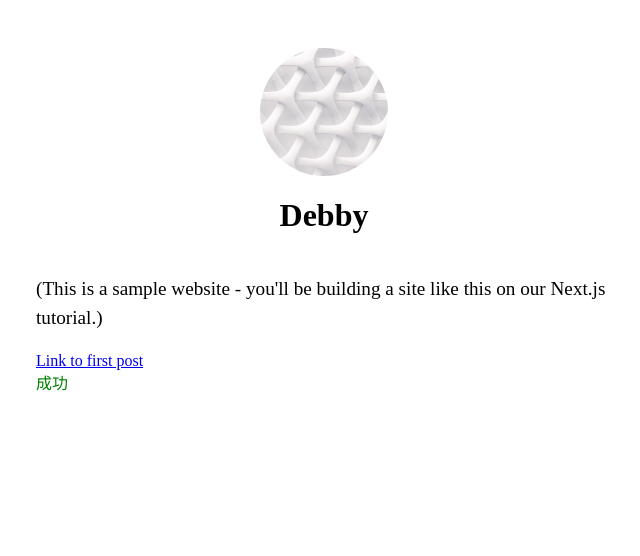
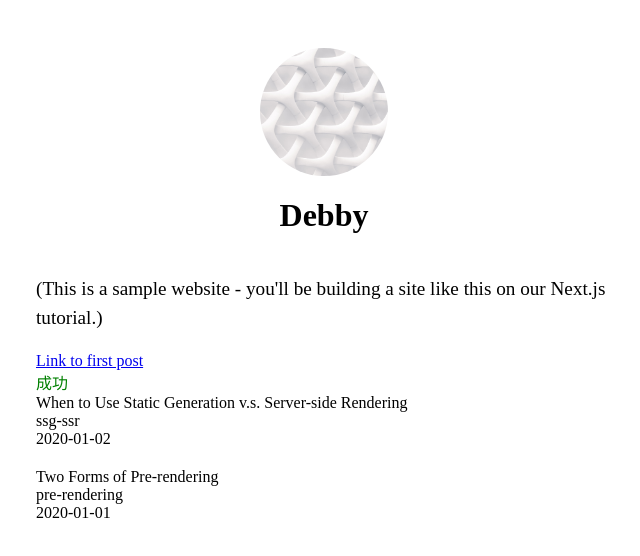
Before and after one commit to purple1007/next-js-project, a Next.js app: page / in a window 1280 px wide. Shown: the top 556 px of the page, without its empty margins (316-956 px from the left). Built offline with nearby package versions, Linux system fonts and the light colour scheme.

Commit message:
Add posts date to index

```diff
--- /dev/null
+++ b/lib/posts.js
@@ -0,0 +1,37 @@
+import fs from 'fs'
+import path from 'path'
+import matter from 'gray-matter'
+
+const postsDirectory = path.join(process.cwd(),'posts')
+
+export function getSortedPostsData() {
+  // Get file names under /posts
+  const fileNames = fs.readdirSync(postsDirectory)
+  const allPostsData = fileNames.map(fileName => {
+    // Remove ".md" from file name to get id
+    const id = fileName.replace(/\.md$/,'')
+
+    // Read markdown file as string
+    const fullPath = path.join(postsDirectory, fileName)
+    const fileContents = fs.readFileSync(fullPath, 'utf8')
+
+    // Use gray-matter to parse the post metadate section
+    const matterResult = matter(fileContents)
+
+    // Combine the data with the id
+    return {
+      id,
+      ...matterResult.data
+    }
+
+  })
+
+  // Sourt posts by date
+  return allPostsData.sort((a,b) => {
+    if (a.date < b.date) {
+      return 1
+    } else {
+      return -1
+    }
+  })
+}
--- a/package.json
+++ b/package.json
@@ -9,10 +9,11 @@
   },
   "dependencies": {
     "classnames": "^2.2.6",
+    "gray-matter": "^4.0.2",
     "next": "9.3.5",
     "react": "16.13.1",
     "react-dom": "16.13.1",
     "sass": "^1.26.10",
-    "tailwindcss": "^1.8.3"
+    "tailwindcss": "^1.8.8"
   }
 }
--- a/pages/index.js
+++ b/pages/index.js
@@ -3,10 +3,20 @@
 import utilStyles from '../styles/utils.module.css'
 import Alert from '../components/alert'
 import Link from 'next/link'
+import { getSortedPostsData } from '../lib/posts'
 
 const AlertType = 'success'
 
-export default function Home() {
+export async function getStaticProps() {
+  const allPostsData = getSortedPostsData()
+  return {
+    props : {
+      allPostsData
+    }
+  }
+}
+
+export default function Home({ allPostsData }) {
   return (
     <Layout home>
       <Head>
@@ -22,6 +32,18 @@
           <a>Link to first post</a>
         </Link>
         <Alert type={AlertType}>成功</Alert>
+        <ul className ={utilStyles.list}>
+          {allPostsData.map(({ id, date, title }) =>(
+            <li className={utilStyles.listItem} key={id}>
+              {title}
+              <br/>
+              {id}
+              <br/>
+              {date}
+            </li>
+            ))}
+        </ul>
+
     </Layout>
     )
 }
--- /dev/null
+++ b/posts/pre-rendering.md
@@ -0,0 +1,11 @@
+---
+title: 'Two Forms of Pre-rendering'
+date: '2020-01-01'
+---
+
+Next.js has two forms of pre-rendering: **Static Generation** and **Server-side Rendering**. The difference is in **when** it generates the HTML for a page.
+
+- **Static Generation** is the pre-rendering method that generates the HTML at **build time**. The pre-rendered HTML is then _reused_ on each request.
+- **Server-side Rendering** is the pre-rendering method that generates the HTML on **each request**.
+
+Importantly, Next.js lets you **choose** which pre-rendering form to use for each page. You can create a "hybrid" Next.js app by using Static Generation for most pages and using Server-side Rendering for others.
--- /dev/null
+++ b/posts/ssg-ssr.md
@@ -0,0 +1,19 @@
+---
+title: 'When to Use Static Generation v.s. Server-side Rendering'
+date: '2020-01-02'
+---
+
+We recommend using **Static Generation** (with and without data) whenever possible because your page can be built once and served by CDN, which makes it much faster than having a server render the page on every request.
+
+You can use Static Generation for many types of pages, including:
+
+- Marketing pages
+- Blog posts
+- E-commerce product listings
+- Help and documentation
+
+You should ask yourself: "Can I pre-render this page **ahead** of a user's request?" If the answer is yes, then you should choose Static Generation.
+
+On the other hand, Static Generation is **not** a good idea if you cannot pre-render a page ahead of a user's request. Maybe your page shows frequently updated data, and the page content changes on every request.
+
+In that case, you can use **Server-Side Rendering**. It will be slower, but the pre-rendered page will always be up-to-date. Or you can skip pre-rendering and use client-side JavaScript to populate data.
```
Also changed, not shown: 1 other file (tests, documents, lock files or other folders).
